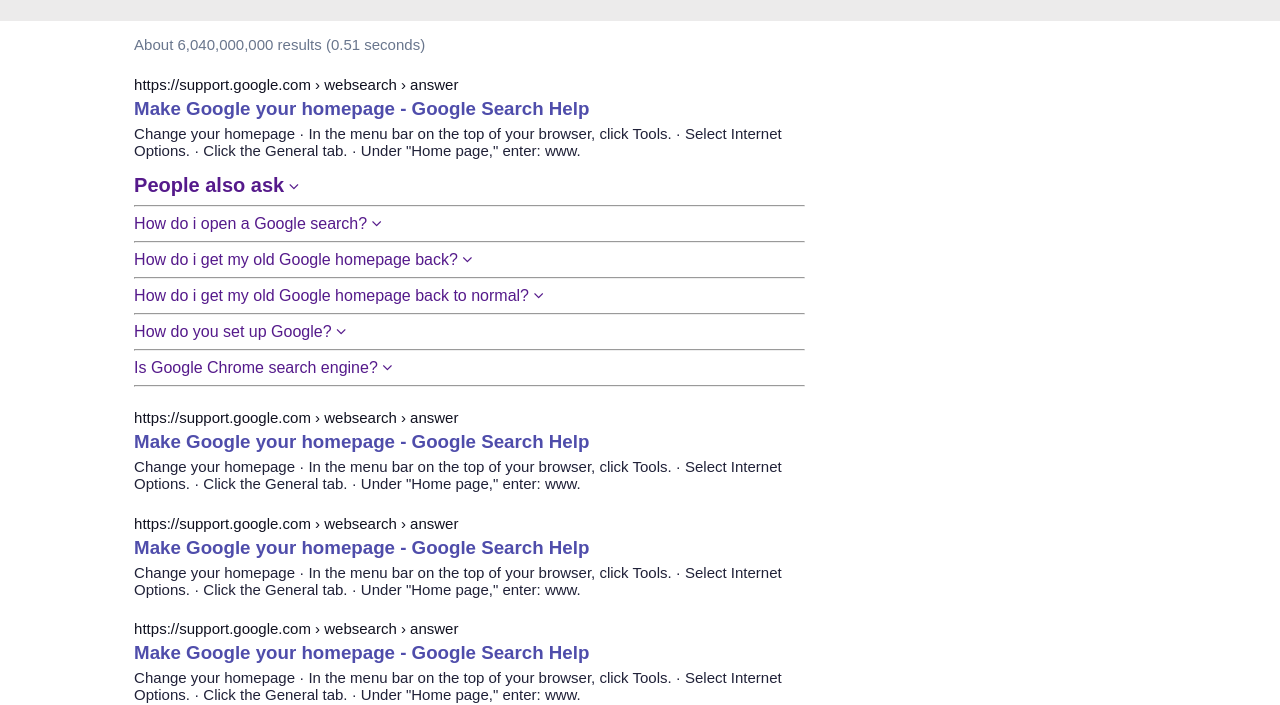
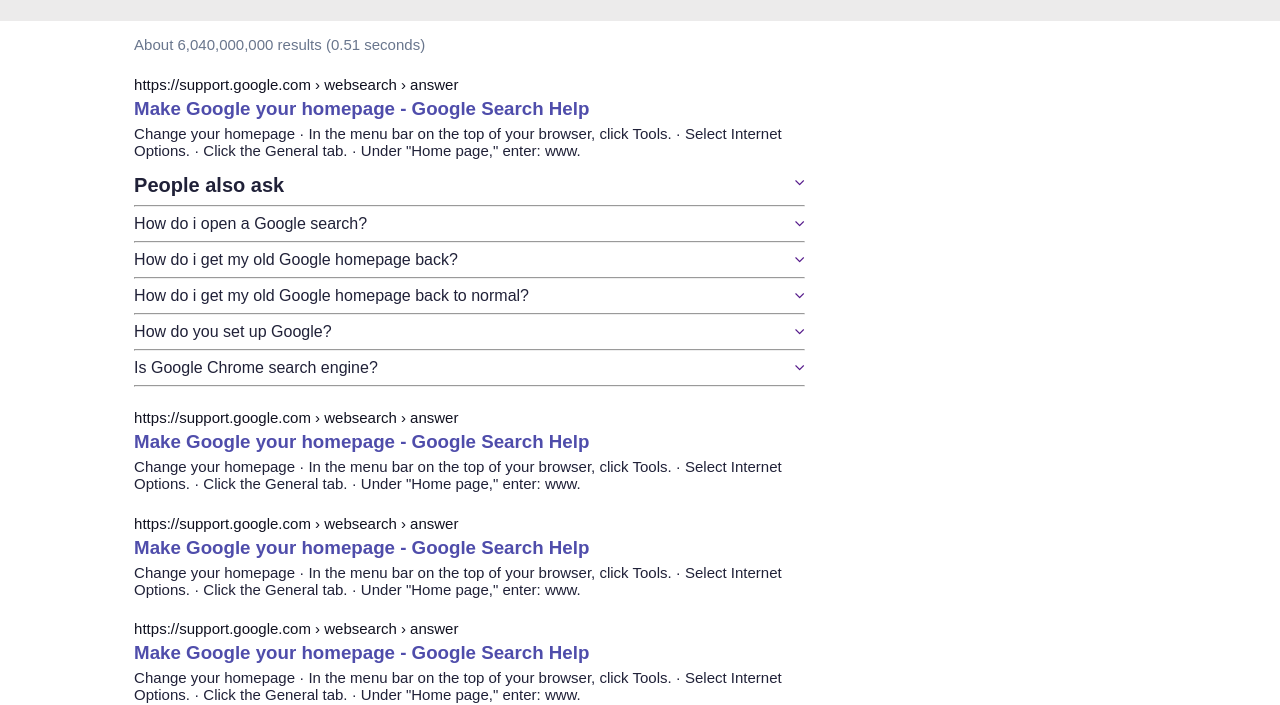
Before and after one commit to eldar69/google-search-page, a plain HTML site: page index.html in a window 1280 px wide. Shown: the part 108-813 px from the top of the page. Drawn offline with Linux system fonts and the light colour scheme.

Commit message:
edit .questions

```diff
--- a/index.html
+++ b/index.html
@@ -69,9 +69,9 @@
                    </div>
                 </a>
                     <hr>
-                    <a href="">
-                        <div>
-                         <span class="">How do i open a Google search?</span> <i class="fa fa-angle-down"></i>
+                    <a href="" >
+                        <div class="color">
+                         <span >How do i open a Google search?</span> <i class="fa fa-angle-down"></i>
                     </div>
                  </a>
                      <hr>
--- a/style.scss
+++ b/style.scss
@@ -133,9 +133,17 @@ $border-color: #9e9e9e;
     }
 
     .questions {
-
-            color: #9e9e9e;
-
+        a {
+            div {
+                display: flex;
+            }
+            span{
+                color: $secondary-color;
+            }
+            i {
+                margin-left: auto
+            }
+        }
 
 
     }
```
Also changed, not shown: style.css, 1 other file.
